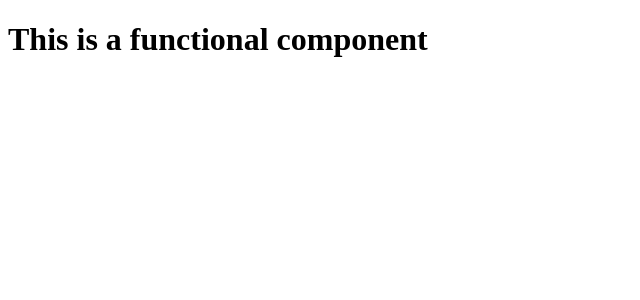
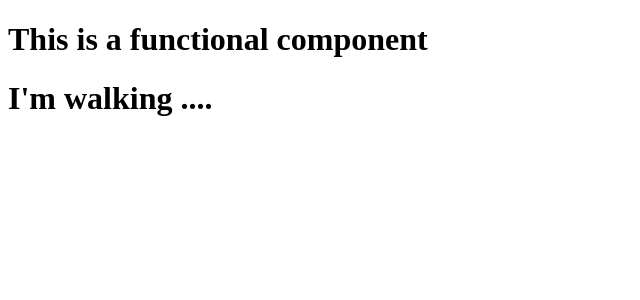
Before and after one commit to SaeedEsmaeelinejad/react-practices, a React (Create React App) app in the folder first-of-first/: page / in a window 1280 px wide. Shown: the top 300 px of the page, without its empty margins (0-640 px from the left). Built offline with nearby package versions, Linux system fonts and the light colour scheme.

Commit message:
import-export

```diff
--- a/first-of-first/src/index.js
+++ b/first-of-first/src/index.js
@@ -1,11 +1,14 @@
 import React from 'react';
 import ReactDOM from 'react-dom/client';
 import  App  from "./app";
+import Talking,{Walking,Tak} from "./person";
 
 const root = ReactDOM.createRoot(document.getElementById('root'));
 
 root.render(
   <React.StrictMode>
     <App />
+    <Walking />
+    <Tak />
   </React.StrictMode>
 );
--- /dev/null
+++ b/first-of-first/src/person.js
@@ -0,0 +1,14 @@
+export function Walking() {
+    return ( <h1>I'm walking ....</h1>);
+}
+
+const Talking = () => {
+    console.log('Im Talking....');
+    //return (  <h1>Check the log</h1>);
+}
+
+export function Tak(params) {
+    console.log('Tak Tak');
+}
+
+export default Talking;
```
Also changed, not shown: first-of-first/src/App.js (line endings or trailing spaces).
